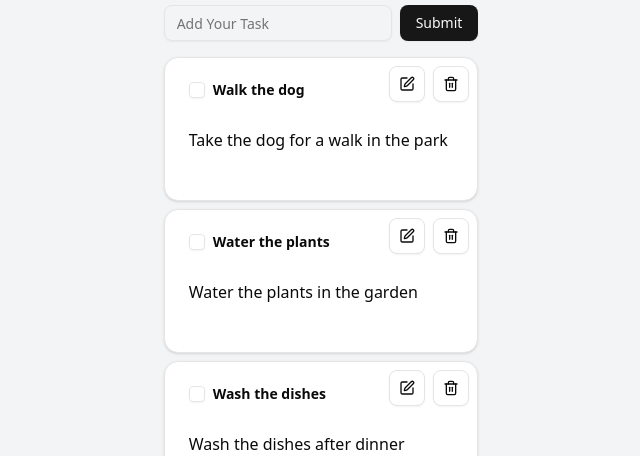
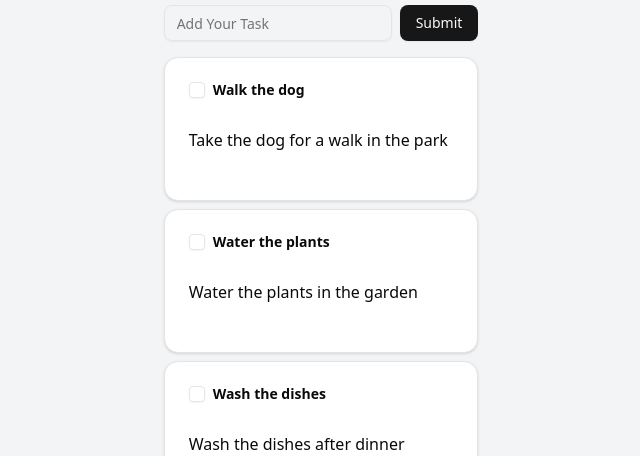
Before and after one commit to CakraSera/kanban, a React (Vite) app: page / in a window 1280 px wide. Shown: the part 161-617 px from the top of the page, without its empty margins (319-959 px from the left). Built offline with nearby package versions, Linux system fonts and the light colour scheme.

Commit message:
fix: adjust opacity handling for task card footer on hover

```diff
--- a/src/components/task-card.tsx
+++ b/src/components/task-card.tsx
@@ -65,7 +65,7 @@ export function TaskCard({ task, onEdit, onDelete }: TaskCardProps) {
           </CardContent>
           <CardFooter className="flex justify-between">
             <div
-              className={`absolute top-2 right-2 flex gap-2 opacity-100 transition-opacity duration-300 ${
+              className={`absolute top-2 right-2 flex gap-2 transition-opacity duration-300 ${
                 isHovered ? "opacity-100" : "opacity-0"
               }`}
             >
```
